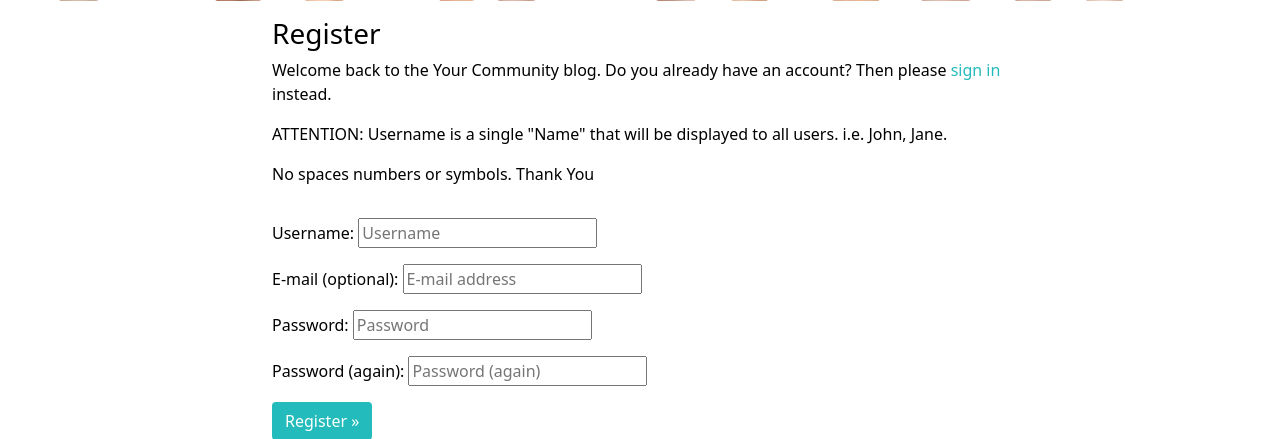
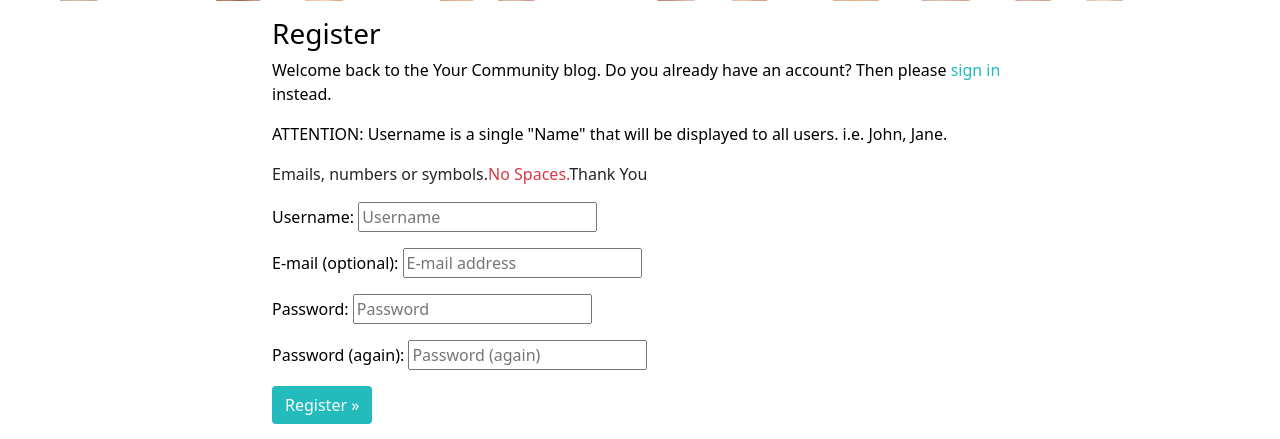
Before and after one commit to Jaredslocker21/yourcommunity, a Django app: page /accounts/signup/ in a window 1280 px wide. Shown: the part 528-967 px from the top of the page. Run offline with Django 3.2, Linux system fonts and the light colour scheme; some libraries are stand-ins or nearby versions.

Commit message:
add clarifification <p No Spaces, Emails span

```diff
--- a/templates/account/signup.html
+++ b/templates/account/signup.html
@@ -13,7 +13,7 @@
             <p>{% blocktrans %}Welcome back to the Your Community blog. Do you already have an account? Then please <a
                     class="link" href="{{ login_url }}">sign in</a> instead.{% endblocktrans %}</p>
                     <p>ATTENTION: Username is a single "Name" that will be displayed to all users. i.e. John, Jane.</p>
-                    <p>No spaces numbers or symbols. Thank You</p>
+                    <span>Emails, numbers or symbols.</span><span class="text-danger">No Spaces.</span><span>Thank You</span>
         </div>
     </div>
     <div class="row">
```
